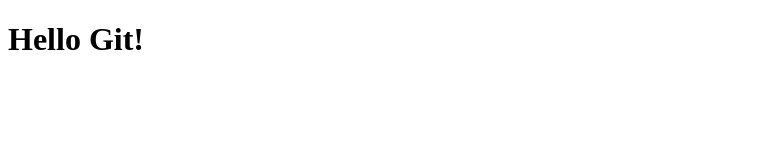
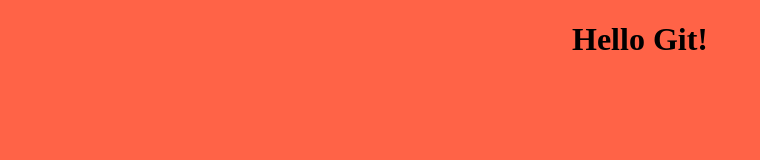
Before and after one commit to InstructorD/short-stories, a plain HTML site: page index.html in a window 1280 px wide. Shown: the whole page, without its empty margins (0-760 px from the left). Drawn offline with Linux system fonts and the light colour scheme.

Commit message:
added styles

```diff
--- /dev/null
+++ b/css/styles.css
@@ -0,0 +1,12 @@
+body {
+  background-color: tomato;
+}
+
+h1,
+h2,
+h3,
+h4,
+h5,
+h6 {
+  text-align: center;
+}
--- a/index.html
+++ b/index.html
@@ -5,6 +5,7 @@
     <meta http-equiv="X-UA-Compatible" content="IE=edge" />
     <meta name="viewport" content="width=device-width, initial-scale=1.0" />
     <title>Document</title>
+    <link type="text/css" href="css/styles.css" rel="stylesheet" />
   </head>
   <body>
     <h1>Hello Git!</h1>
```
